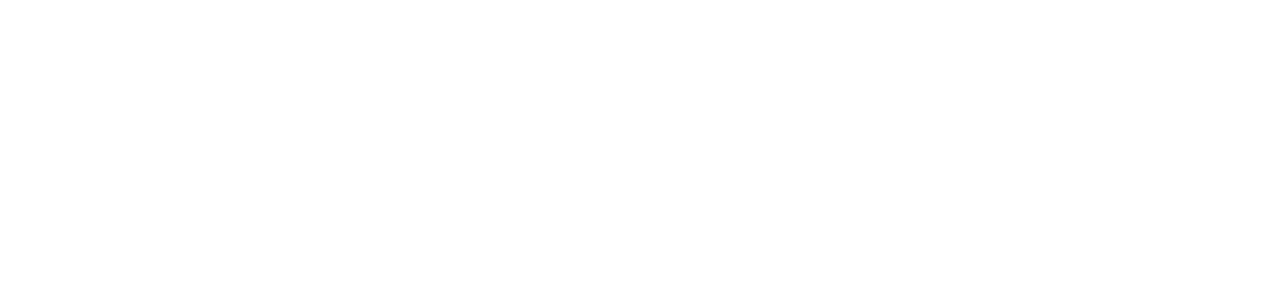
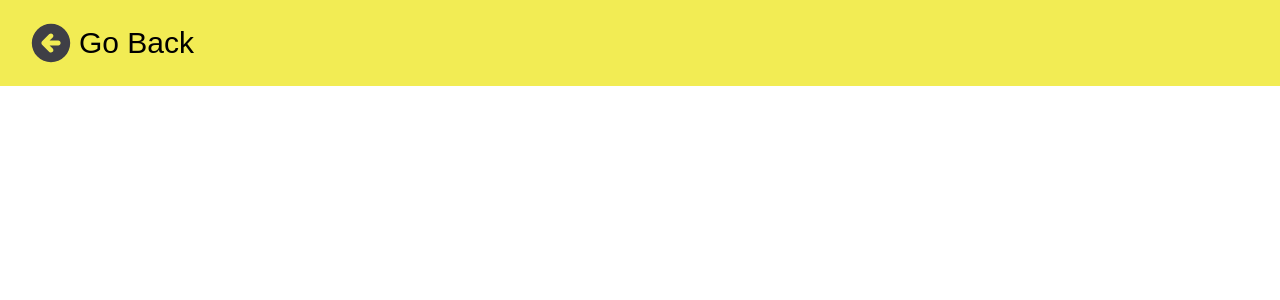
Before and after one commit to andredallacosta/BEES-frontend-interview-challenge, a React (Create React App) app: page /home in a window 1280 px wide. Shown: the top 300 px of the page. Built offline with nearby package versions, Linux system fonts and the light colour scheme.

Commit message:
Add route and header bar

```diff
--- a/src/App.js
+++ b/src/App.js
@@ -7,6 +7,7 @@ import {
 } from "react-router-dom";
 
 import Login from "~/pages/Login";
+import Home from "~/pages/Home";
 
 import "./index.css";
 
@@ -17,6 +18,7 @@ function App() {
         <Switch>
           <Route exact path="/" component={() => <Redirect to="/login" />} />
           <Route exact path="/login" component={Login} />
+          <Route exact path="/home" component={Home} />
         </Switch>
       </Router>
     </div>
--- /dev/null
+++ b/src/components/HeaderBar/index.js
@@ -0,0 +1,45 @@
+import React from "react";
+import styled from "styled-components";
+import { useHistory } from "react-router-dom";
+import { useSelector } from "react-redux";
+
+import goBackIcon from "~/assets/images/Home/goBackIcon.svg";
+import styles from "./styles";
+
+const Bar = styled.div`
+  padding: 15px;
+  background: #f2ec54;
+  display: flex;
+  align-items: center;
+  justify-content: space-between;
+`;
+
+const GoBackButton = styled.button`
+  padding: 8px 16px;
+  background: none;
+  border-radius: 4px;
+  font-size: 30px;
+  color: #000;
+  cursor: pointer;
+  border: none;
+  display: flex;
+  align-items: center;
+  justify-content: flex-start;
+`;
+
+const HeaderBar = () => {
+  const history = useHistory();
+  const userName = useSelector((state) => state.app.userName);
+
+  return (
+    <Bar>
+      <GoBackButton onClick={() => history.push("login")}>
+        <img src={goBackIcon} alt="go back" style={styles.goBackIcon} />
+        Go Back
+      </GoBackButton>
+      <h1 style={styles.userName}>{userName}</h1>
+    </Bar>
+  );
+};
+
+export default HeaderBar;
--- /dev/null
+++ b/src/components/HeaderBar/styles.js
@@ -0,0 +1,12 @@
+const styles = {
+  goBackIcon: {
+    marginRight: "8px",
+  },
+  userName: {
+    fontWeight: 400,
+    fontSize: "30px",
+    marginRight: "40px",
+  },
+};
+
+export default styles;
--- /dev/null
+++ b/src/pages/Home/index.js
@@ -0,0 +1,25 @@
+import React, { useState, useEffect } from "react";
+import { useSelector } from "react-redux";
+import { useHistory } from "react-router-dom";
+
+import HeaderBar from "~/components/HeaderBar";
+import styles from "./styles";
+
+const Home = () => {
+  const history = useHistory();
+  const userName = useSelector((state) => state.app.userName);
+
+  // useEffect(() => {
+  //   if (!userName) {
+  //     history.push("/login");
+  //   }
+  // }, [userName]);
+
+  return (
+    <div style={styles.root}>
+      <HeaderBar />
+    </div>
+  );
+};
+
+export default Home;
--- /dev/null
+++ b/src/pages/Home/styles.js
@@ -0,0 +1,9 @@
+const styles = {
+  root: {
+    backgroundColor: "#fff",
+    height: "100vh",
+    position: "relative",
+  },
+};
+
+export default styles;
```
Also changed, not shown: src/assets/images/Home/goBackIcon.svg (added).
